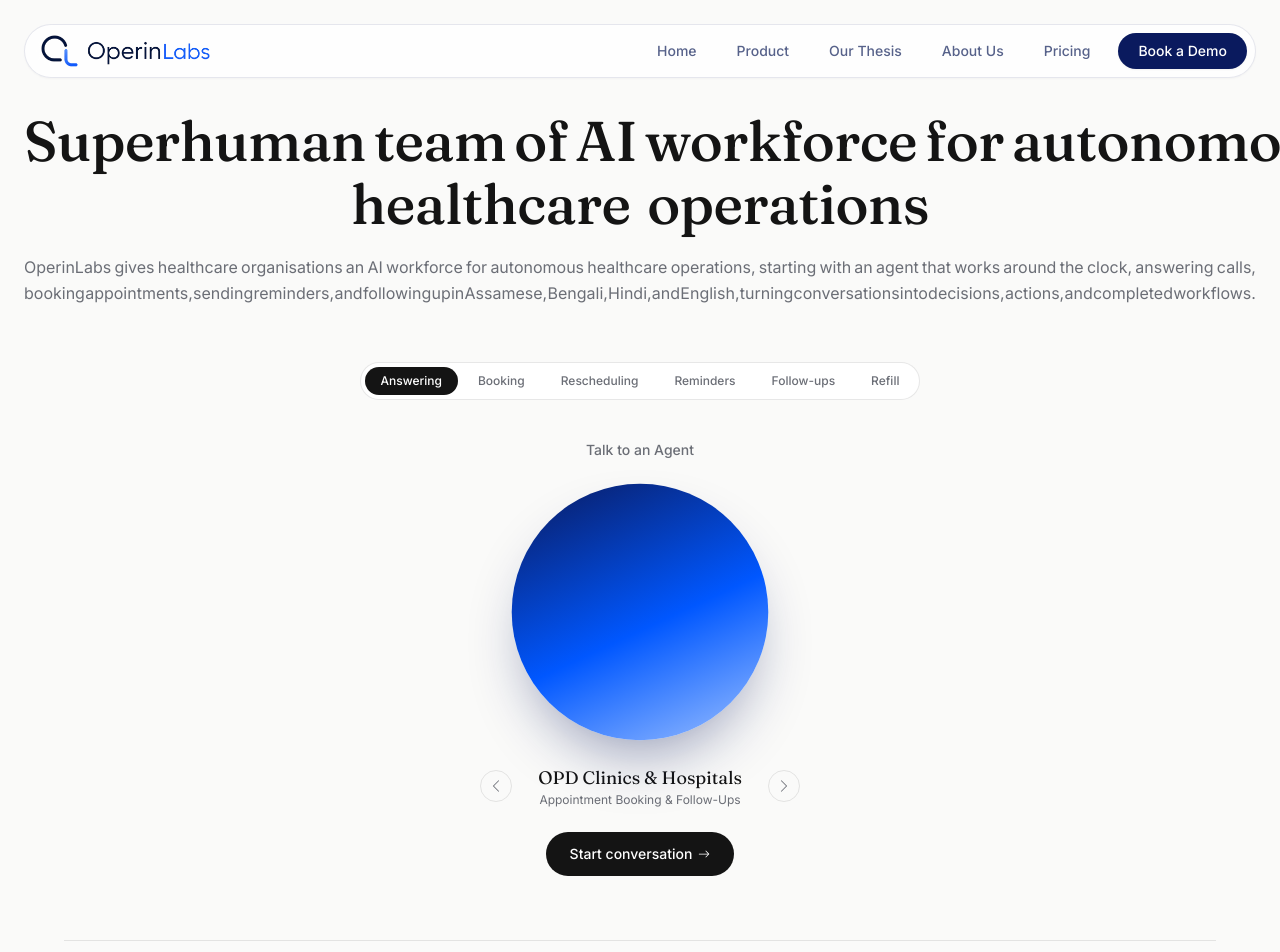
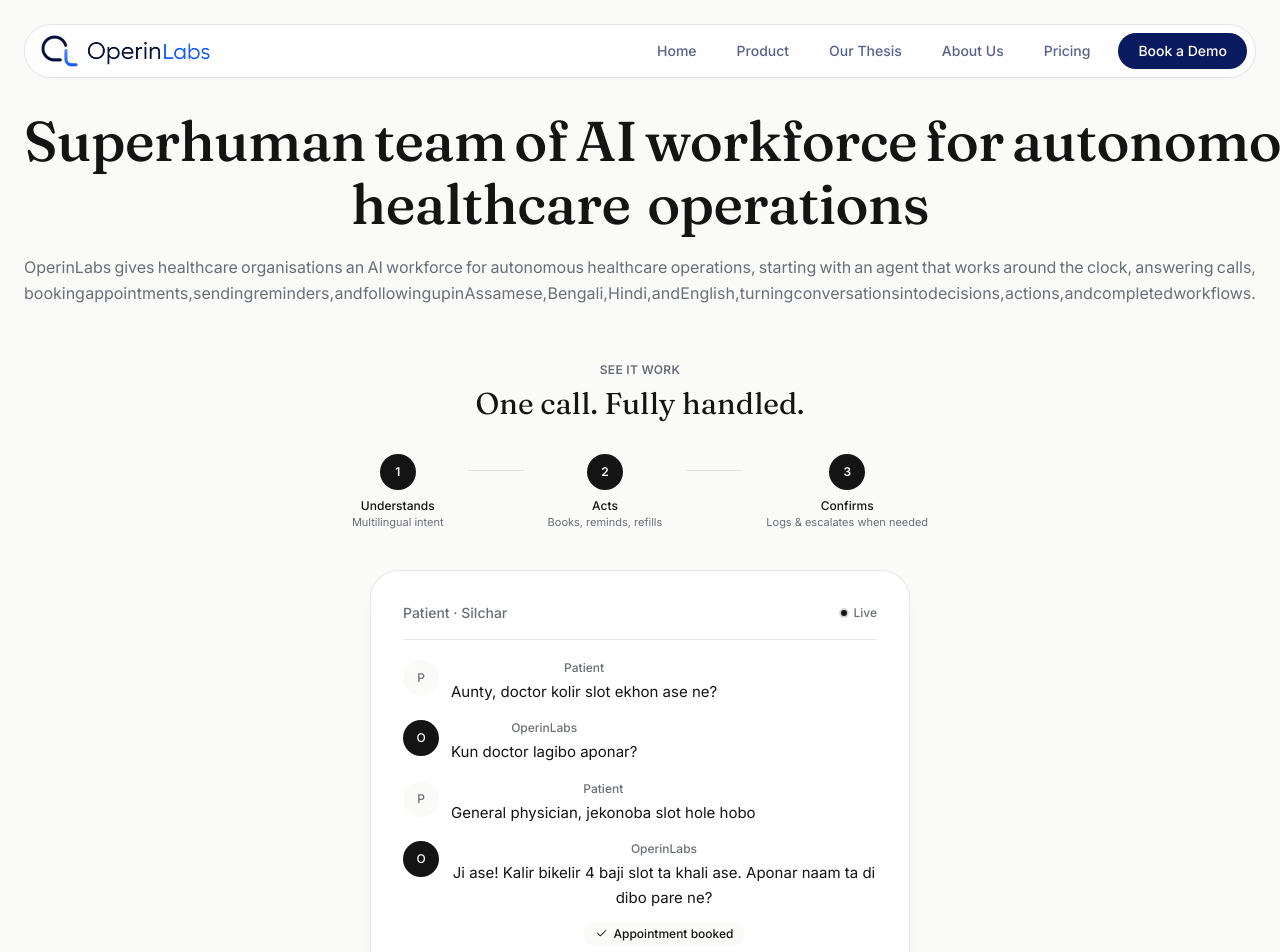
Before and after one commit to OperinLabs/OperinLabs-Landing-Page, a React (Vite) app: page / in a window 1280 px wide. Shown: the top 952 px of the page. Built offline with nearby package versions, Linux system fonts and the light colour scheme.

Commit message:
Update Hero.tsx

```diff
--- a/src/components/Hero.tsx
+++ b/src/components/Hero.tsx
@@ -1,6 +1,6 @@
-import { useState } from "react";
 import { motion } from "framer-motion";
-import VoiceOrb from "./VoiceOrb";
+import { BsArrowRight } from "react-icons/bs";
+import CallDemo from "./CallDemo";
 import TrustIndicators from "./TrustIndicators";
 
 interface HeroProps {
@@ -23,7 +23,11 @@ const subheadLine2 = [
   "actions,", "and", "completed", "workflows.",
 ];
 
-const tabs = ["Answering", "Booking", "Rescheduling", "Reminders", "Follow-ups", "Refill"];
+const steps = [
+  { label: "Understands", detail: "Multilingual intent" },
+  { label: "Acts", detail: "Books, reminds, refills" },
+  { label: "Confirms", detail: "Logs & escalates when needed" },
+];
 
 const item = {
   hidden: { opacity: 0, y: 20 },
@@ -49,8 +53,6 @@ const container = {
 };
 
 export default function Hero({ onBookDemo }: HeroProps) {
-  const [activeTab, setActiveTab] = useState(0);
-
   return (
     <section
       id="top"
@@ -103,43 +105,65 @@ export default function Hero({ onBookDemo }: HeroProps) {
         </motion.p>
       </motion.div>
 
+      {/* How it works — live call demo */}
       <motion.div
         variants={container}
         initial="hidden"
         animate="show"
         className="mx-auto flex max-w-3xl flex-col items-center text-center"
       >
-        {/* Category tabs */}
+        <motion.p
+          variants={item}
+          className="mt-14 text-xs font-semibold uppercase tracking-wide text-mono-soft"
+        >
+          See it work
+        </motion.p>
+        <motion.h2
+          variants={item}
+          className="mt-2 font-editorial text-2xl text-mono-ink sm:text-3xl"
+        >
+          One call. Fully handled.
+        </motion.h2>
+
+        {/* Process steps */}
         <motion.div
           variants={item}
-          onMouseLeave={() => setActiveTab(0)}
-          className="mt-14 inline-flex items-center gap-1 rounded-full border border-mono-line bg-white p-1"
+          className="mt-8 flex items-start gap-3 sm:gap-6"
         >
-          {tabs.map((tab, i) => (
-            <button
-              key={tab}
-              onMouseEnter={() => setActiveTab(i)}
-              className={
-                activeTab === i
-                  ? "relative rounded-full px-4 py-1.5 text-xs font-medium text-white"
-                  : "relative rounded-full px-4 py-1.5 text-xs font-medium text-mono-soft"
-              }
-            >
-              {activeTab === i && (
-                <motion.span
-                  layoutId="tab-marker"
-                  className="absolute inset-0 rounded-full bg-mono-ink"
-                  transition={{ type: "spring", stiffness: 500, damping: 35 }}
-                />
+          {steps.map((step, i) => (
+            <div key={step.label} className="flex items-start gap-3 sm:gap-6">
+              <div className="flex flex-col items-center text-center">
+                <div className="flex h-9 w-9 items-center justify-center rounded-full bg-mono-ink text-xs font-semibold text-mono-bg">
+                  {i + 1}
+                </div>
+                <p className="mt-2 text-xs font-medium text-mono-ink">
+                  {step.label}
+                </p>
+                <p className="hidden text-[11px] text-mono-soft sm:block">
+                  {step.detail}
+                </p>
+              </div>
+              {i < steps.length - 1 && (
+                <div className="mt-4 h-px w-8 bg-mono-line sm:w-14" />
               )}
-              <span className="relative">{tab}</span>
-            </button>
+            </div>
           ))}
         </motion.div>
 
-        {/* Voice orb centerpiece */}
-        <motion.div variants={item} className="mt-10">
-          <VoiceOrb onStart={onBookDemo} />
+        <motion.div variants={item} className="mt-10 w-full">
+          <CallDemo />
+        </motion.div>
+
+        <motion.div variants={item} className="mt-8">
+          <motion.button
+            whileHover={{ scale: 0.98 }}
+            whileTap={{ scale: 0.95 }}
+            onClick={onBookDemo}
+            className="inline-flex items-center gap-1.5 rounded-full bg-mono-ink px-6 py-3 text-sm font-medium text-white transition-colors hover:bg-black"
+          >
+            Talk to your AI team
+            <BsArrowRight className="text-xs" aria-hidden="true" />
+          </motion.button>
         </motion.div>
       </motion.div>
 
```
